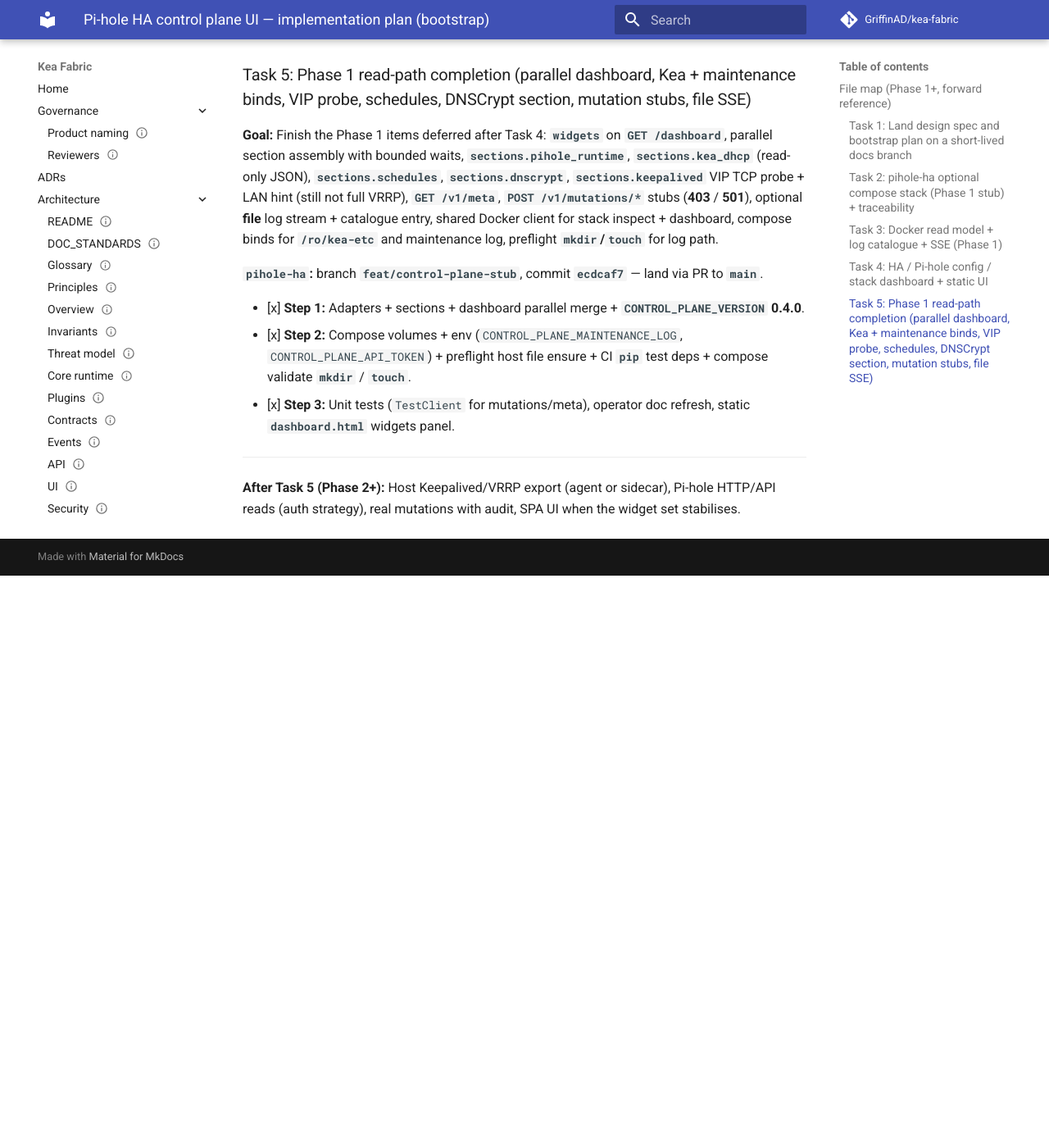
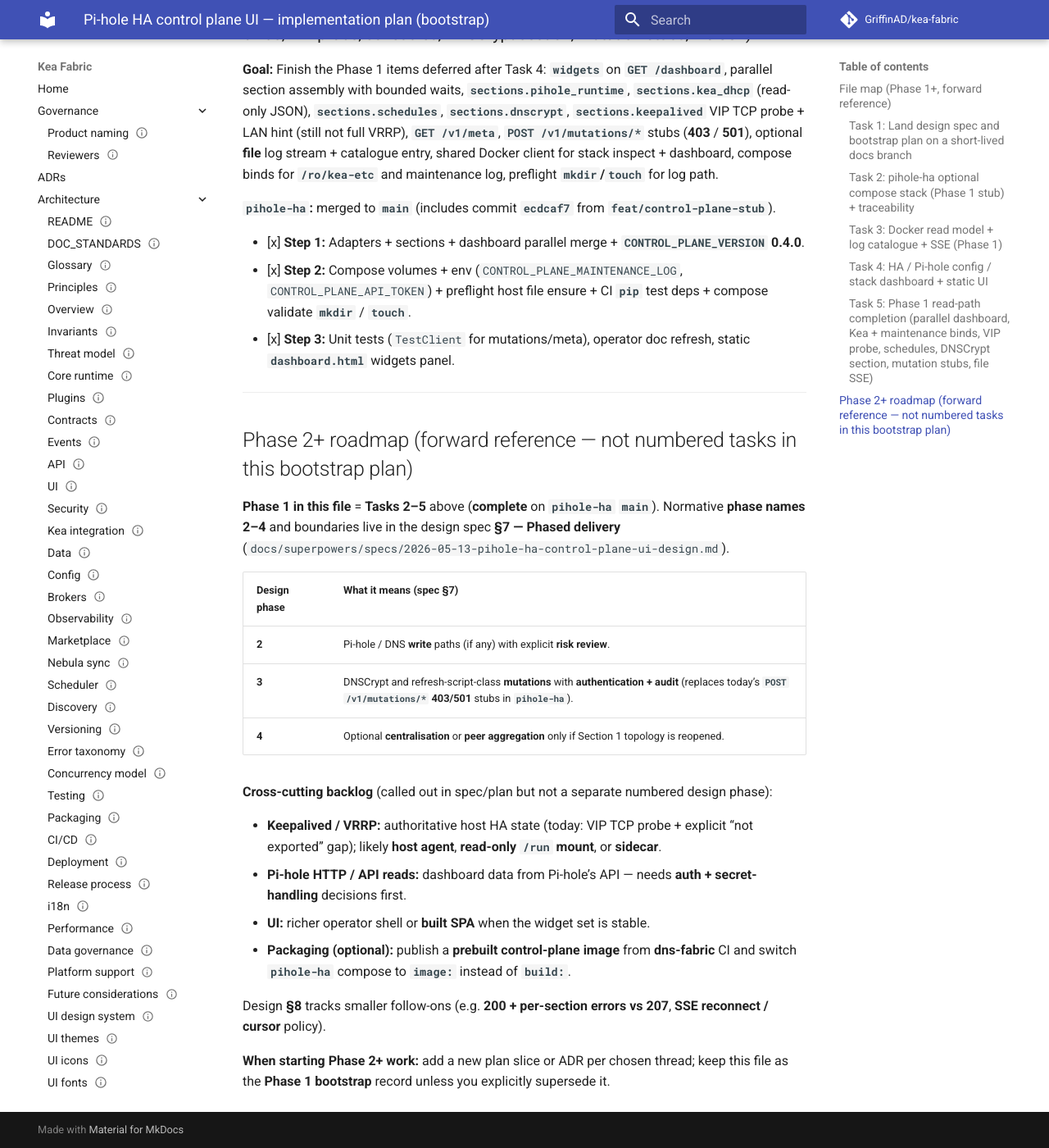
Before and after one commit to GriffinAD/dns-fabric, an MkDocs documentation site: the page built from docs/superpowers/plans/2026-05-13-pihole-ha-control-plane-ui.md, in a window 1280 px wide and 1400 px high, scrolled down 4160 px. Shown: the whole window at 82% size. Built offline with MkDocs 1.6.1 and Material for MkDocs 9.7.7, drawn with Linux system fonts in a browser that asks for light colours; comment, search, counter and statistics services are not loaded; before the commit the page ends 4862 px from its top, so only the background shows below that; some of the changed text lies outside the part shown.

Commit message:
docs: spell out Phase 2+ roadmap and align plan with pihole-ha main
Add Phase 2+ section mirroring design spec §7 plus cross-cutting backlog;
update file map, upstream links, and spec status for merged main.

Signed-off-by: GriffinAD <nigel.surridge@btinternet.com>
Co-authored-by: Cursor <cursoragent@cursor.com>

```diff
--- a/docs/superpowers/plans/2026-05-13-pihole-ha-control-plane-ui.md
+++ b/docs/superpowers/plans/2026-05-13-pihole-ha-control-plane-ui.md
@@ -15,7 +15,7 @@
 | Location | Responsibility |
 |----------|------------------|
 | `docs/superpowers/specs/2026-05-13-pihole-ha-control-plane-ui-design.md` | Normative design (committed in Task 1) |
-| `pihole-ha` `platform/core/docker-compose.control-plane.override.yml` + `platform/control-plane/` | **Done (Task 2):** optional per-node service, env contract, published port — branch `feat/control-plane-stub` |
+| `pihole-ha` `platform/core/docker-compose.control-plane.override.yml` + `platform/control-plane/` | **Done (Tasks 2–5):** optional per-node service on **`pihole-ha`** **`main`** (merged from `feat/control-plane-stub`; tip includes **`ecdcaf7`**) |
 | `pihole-ha` ops smoke / install docs | **`/dashboard`**, **`/logs/catalog`**, SSE curl examples in **`docs/operations/control-plane-ui.md`** (Task 3) |
 | `pi-fabric` `src/kea_fabric/` (or new package) | Reusable API + static mount pattern **only if** code is shared here; otherwise adapters stay in `pihole-ha` image source |
 
@@ -90,8 +90,7 @@ Expected: commit created; message ends with `Signed-off-by: GriffinAD <nigel.sur
 
 **Upstream (product runtime repo):**
 
-- Branch (pushed): `https://github.com/GriffinAD/pihole-ha/tree/feat/control-plane-stub`
-- Open a PR from that branch: `https://github.com/GriffinAD/pihole-ha/compare/feat/control-plane-stub`
+- **Merged to `main`:** `https://github.com/GriffinAD/pihole-ha` (control-plane work landed via **`feat/control-plane-stub`**; branch may still exist for cleanup only).
 
 **Notable paths in `pihole-ha`:**
 
@@ -139,7 +138,7 @@ Expected: commit created; message ends with `Signed-off-by: GriffinAD <nigel.sur
 
 **Goal:** Finish the Phase 1 items deferred after Task 4: **`widgets`** on **`GET /dashboard`**, parallel section assembly with bounded waits, **`sections.pihole_runtime`**, **`sections.kea_dhcp`** (read-only JSON), **`sections.schedules`**, **`sections.dnscrypt`**, **`sections.keepalived`** VIP TCP probe + LAN hint (still not full VRRP), **`GET /v1/meta`**, **`POST /v1/mutations/*`** stubs (**403** / **501**), optional **file** log stream + catalogue entry, shared Docker client for stack inspect + dashboard, compose binds for **`/ro/kea-etc`** and maintenance log, preflight **`mkdir`/`touch`** for log path.
 
-**`pihole-ha`:** branch **`feat/control-plane-stub`**, commit **`ecdcaf7`** — land via PR to **`main`**.
+**`pihole-ha`:** merged to **`main`** (includes commit **`ecdcaf7`** from **`feat/control-plane-stub`**).
 
 - [x] **Step 1:** Adapters + sections + dashboard parallel merge + **`CONTROL_PLANE_VERSION` 0.4.0**.
 - [x] **Step 2:** Compose volumes + env (`CONTROL_PLANE_MAINTENANCE_LOG`, `CONTROL_PLANE_API_TOKEN`) + preflight host file ensure + CI **`pip`** test deps + compose validate **`mkdir`** / **`touch`**.
@@ -147,4 +146,23 @@ Expected: commit created; message ends with `Signed-off-by: GriffinAD <nigel.sur
 
 ---
 
-**After Task 5 (Phase 2+):** Host Keepalived/VRRP export (agent or sidecar), Pi-hole HTTP/API reads (auth strategy), real mutations with audit, SPA UI when the widget set stabilises.
+## Phase 2+ roadmap (forward reference — not numbered tasks in this bootstrap plan)
+
+**Phase 1 in this file** = **Tasks 2–5** above (**complete** on **`pihole-ha`** **`main`**). Normative **phase names 2–4** and boundaries live in the design spec **§7 — Phased delivery** (`docs/superpowers/specs/2026-05-13-pihole-ha-control-plane-ui-design.md`).
+
+| Design phase | What it means (spec §7) |
+|--------------|-------------------------|
+| **2** | Pi-hole / DNS **write** paths (if any) with explicit **risk review**. |
+| **3** | DNSCrypt and refresh-script-class **mutations** with **authentication + audit** (replaces today’s **`POST /v1/mutations/*`** **403/501** stubs in **`pihole-ha`**). |
+| **4** | Optional **centralisation** or **peer aggregation** only if Section 1 topology is reopened. |
+
+**Cross-cutting backlog** (called out in spec/plan but not a separate numbered design phase):
+
+- **Keepalived / VRRP:** authoritative host HA state (today: VIP TCP probe + explicit “not exported” gap); likely **host agent**, **read-only `/run` mount**, or **sidecar**.
+- **Pi-hole HTTP / API reads:** dashboard data from Pi-hole’s API — needs **auth + secret-handling** decisions first.
+- **UI:** richer operator shell or **built SPA** when the widget set is stable.
+- **Packaging (optional):** publish a **prebuilt control-plane image** from **dns-fabric** CI and switch **`pihole-ha`** compose to **`image:`** instead of **`build:`**.
+
+Design **§8** tracks smaller follow-ons (e.g. **200 + per-section errors vs 207**, **SSE reconnect / cursor** policy).
+
+**When starting Phase 2+ work:** add a new plan slice or ADR per chosen thread; keep this file as the **Phase 1 bootstrap** record unless you explicitly supersede it.
```
Also changed, not shown: docs/superpowers/specs/2026-05-13-pihole-ha-control-plane-ui-design.md (+1 -1 lines).
